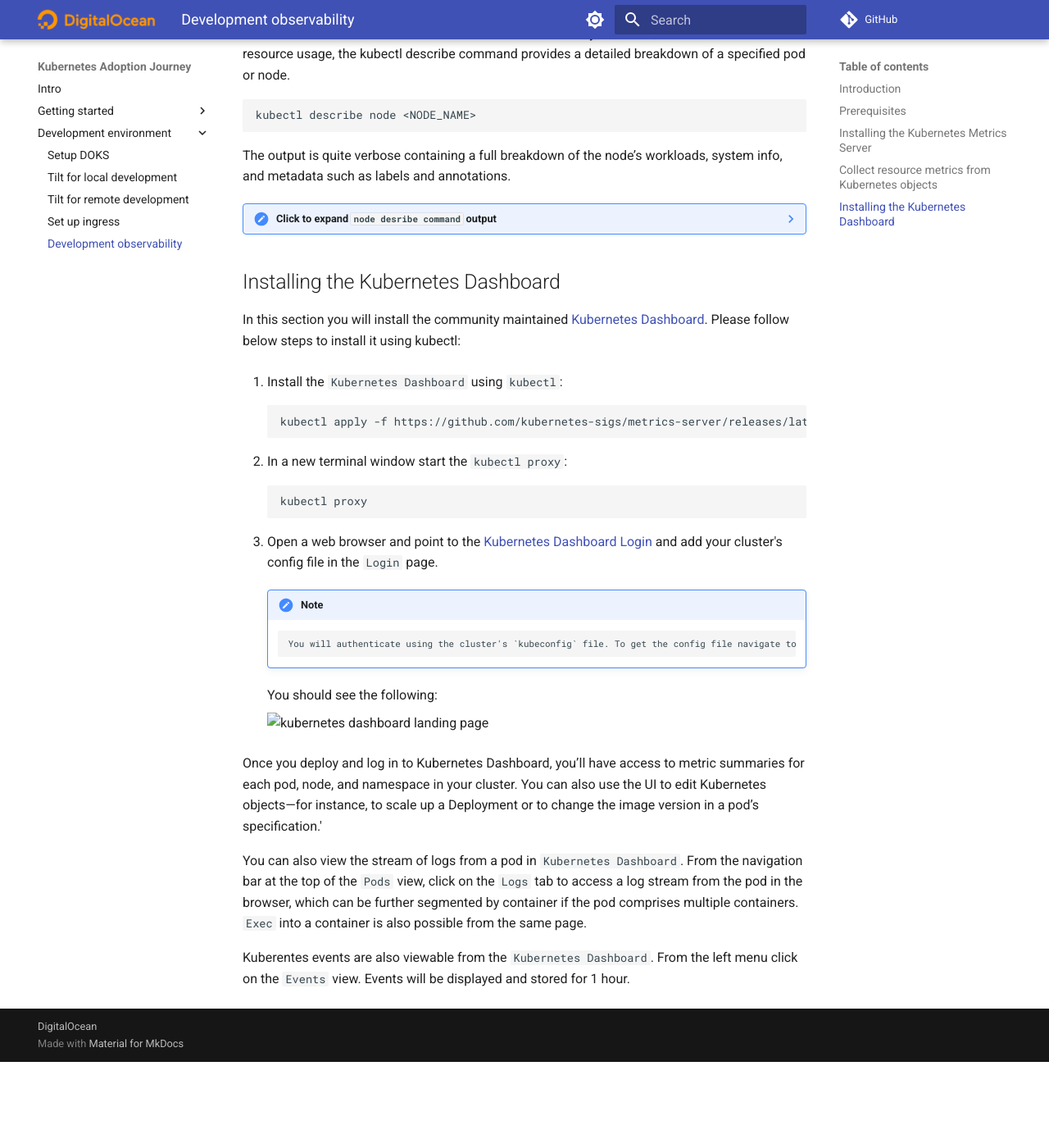
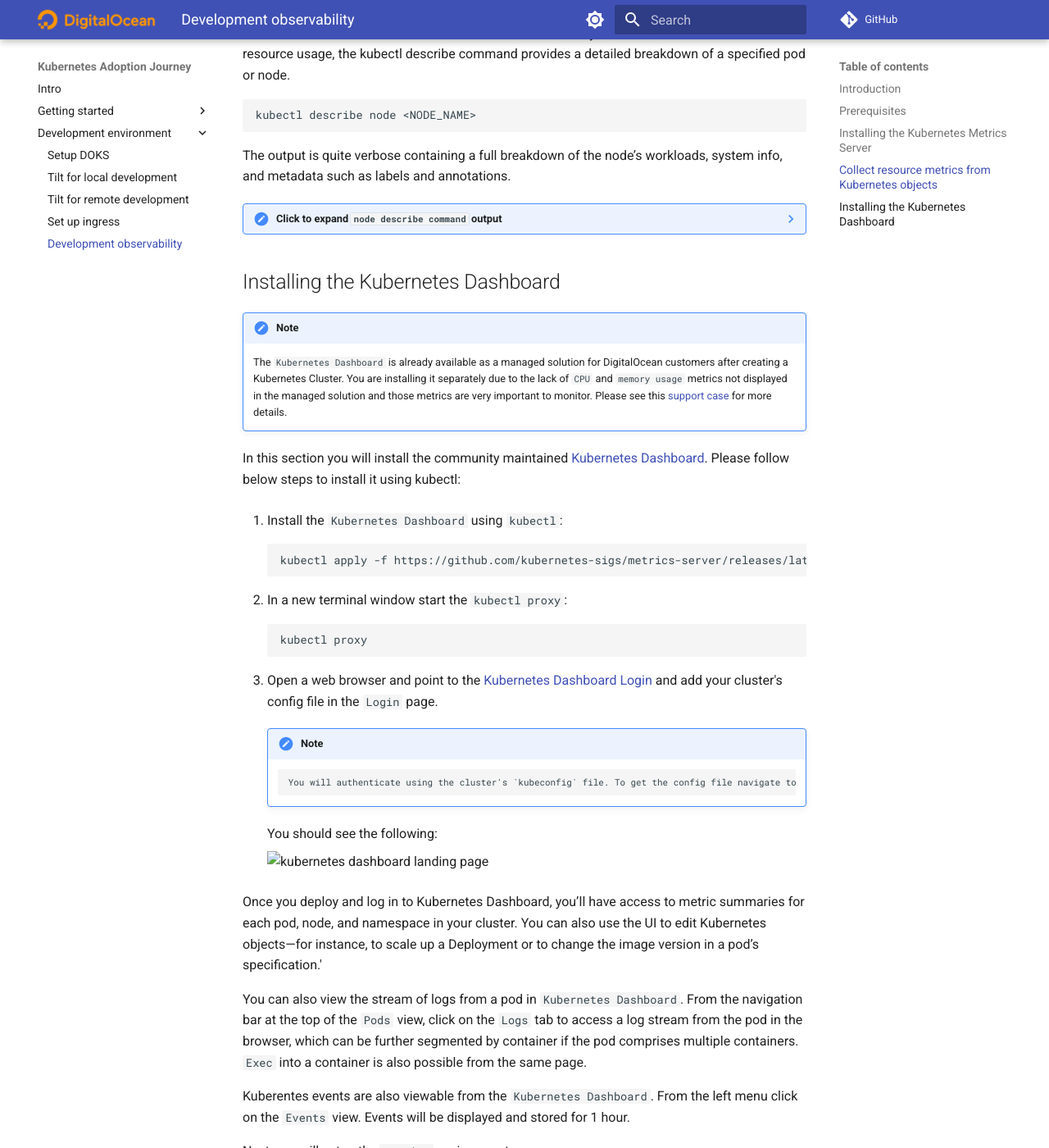
Before and after one commit to digitalocean/k8s-adoption-journey, an MkDocs documentation site: the page built from docs/02-development/development-observability.md, in a window 1280 px wide and 1400 px high, scrolled down 2232 px. Shown: the whole window at 82% size. Built offline with MkDocs 1.6.1 and Material for MkDocs 9.7.7, drawn with Linux system fonts in a browser that asks for light colours; comment, search, counter and statistics services are not loaded; before the commit the page ends 3527 px from its top, so only the background shows below that; some of the changed text lies outside the part shown.

Commit message:
Fixes PR comments

```diff
--- a/docs/02-development/development-observability.md
+++ b/docs/02-development/development-observability.md
@@ -86,7 +86,7 @@
 
 The output is quite verbose containing a full breakdown of the node’s workloads, system info, and metadata such as labels and annotations.
 
-??? note "Click to expand `node desribe command` output"
+??? note "Click to expand `node describe command` output"
         Name:               basicnp-766qo
         Roles:              <none>
         Labels:             beta.kubernetes.io/arch=amd64
@@ -186,6 +186,9 @@
 
 ## Installing the Kubernetes Dashboard
 
+!!! note
+    The `Kubernetes Dashboard` is already available as a managed solution for DigitalOcean customers after creating a Kubernetes Cluster. You are installing it separately due to the lack of `CPU` and `memory usage` metrics not displayed in the managed solution and those metrics are very important to monitor. Please see this [support case](https://docs.digitalocean.com/support/why-are-cpu-and-memory-usage-not-displayed-on-managed-kubernetes-dashboard/) for more details.
+
 In this section you will install the community maintained [Kubernetes Dashboard](https://github.com/kubernetes/dashboard). Please follow below steps to install it using kubectl:
 
 1. Install the `Kubernetes Dashboard` using `kubectl`:
@@ -214,3 +217,5 @@
 You can also view the stream of logs from a pod in `Kubernetes Dashboard`. From the navigation bar at the top of the `Pods` view, click on the `Logs` tab to access a log stream from the pod in the browser, which can be further segmented by container if the pod comprises multiple containers. `Exec` into a container is also possible from the same page.
 
 Kuberentes events are also viewable from the `Kubernetes Dashboard`. From the left menu click on the `Events` view. Events will be displayed and stored for 1 hour.
+
+Next, you will setup the `staging` environment.
```
